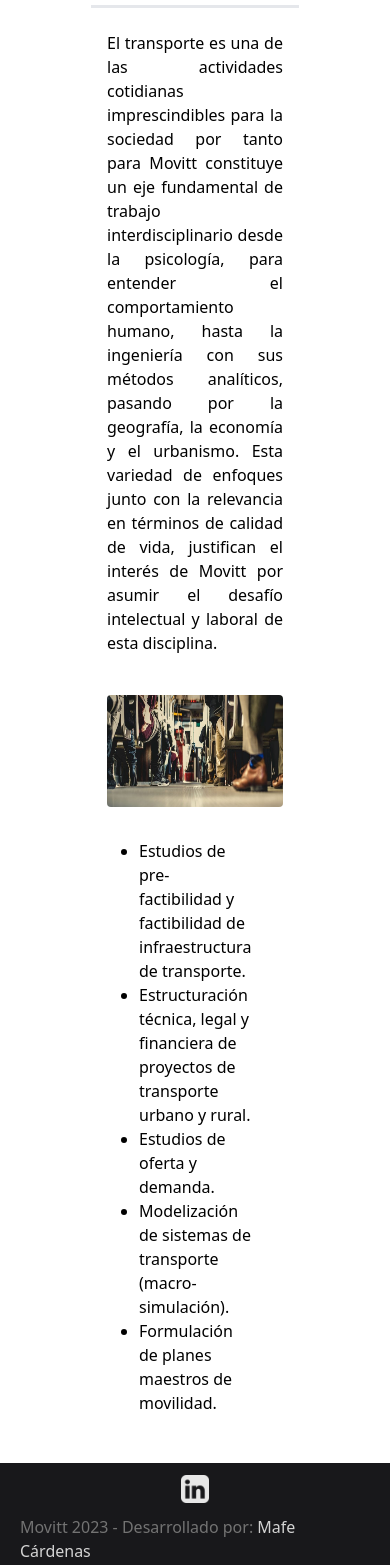
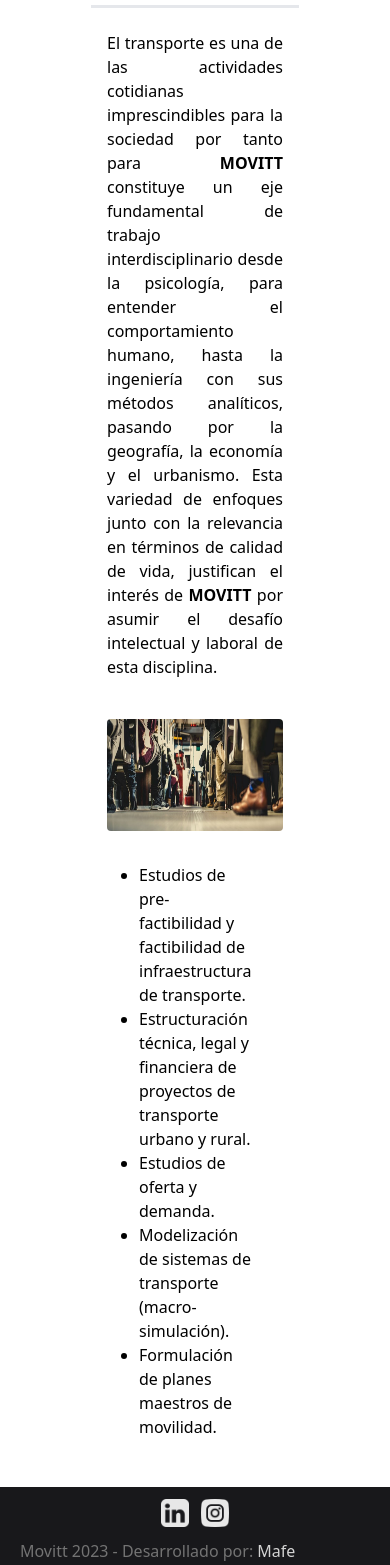
Before and after one commit to mariacardenas-1/movitt, a Next.js app: page /servicios in a window 390 px wide. Shown: the part 432-1997 px from the top of the page. Built offline with nearby package versions, Linux system fonts and the light colour scheme.

Commit message:
add instagram link on footer and fix mobile carousel on home page

```diff
--- a/components/barra-contacto.tsx
+++ b/components/barra-contacto.tsx
@@ -2,7 +2,7 @@
 
 export default function BarraContacto () {
     return (
-        <div className=" justify-center px-5 gap-2.5 desk:px-80 lg:px-40 flex flex-col lg:flex-row items-center lg:justify-between bg-movittBlue text-white max-w-full h-28 font-semibold text-base lg:text-xl">
+        <div className=" justify-center md:mt-48 desk:mt-40 2xl:mt-24 px-5 gap-2.5 desk:px-80 lg:px-40 flex flex-col lg:flex-row items-center lg:justify-between bg-movittBlue text-white max-w-full h-28 font-semibold text-base lg:text-xl">
             Un equipo profesional a su servicio
             <Link href='tel:%20+573003197386%20'>
                 <button className="p-2 font-saemibold hover:font-bold text-sm lg:text-lg rounded-lg border-2 border-gray-200 text-gray-200 hover:text-movittBlue hover:bg-white hover:border-white">
--- a/components/carrousel.tsx
+++ b/components/carrousel.tsx
@@ -10,7 +10,7 @@
 export default function Carrousel () {
     const imagenes = [fluvial, urbano, vias, infraestructura, transito, transporte]
     return (
-        <div className=" desk:mb-24 xl:mb-40 xl:h-80 2xl:h-96">
+        <div className=" desk:mb-24 xl:mb-40 xl:h-80 h-48 2xl:h-96">
             <Carousel className="xl:h-deskSlider md:h-96 h-48 p-0 bg-neutral-500">
                 {imagenes.map(photo =>(
                     <Image className='xl:h-deskSlider md:h-96 h-48' src={photo} alt='...' />
--- a/components/footer.tsx
+++ b/components/footer.tsx
@@ -1,4 +1,5 @@
 import linkedIn from '../public/assets/linkedinIcon.png'
+import instagramIcon from '../public/assets/instagramIcon.png'
 import Image from 'next/image'
 import Link from 'next/link'
 
@@ -6,13 +7,18 @@
   const date = new Date().getFullYear()
   return (
     <footer className="bg-zinc-900 h-24 text-white px-5 md:px-40 items-center lg:py-8 py-14 justify-center md:justify-between flex flex-col md:flex-row ">
-      <Link href='https://www.linkedin.com/in/movitt-sas-81137a171/' >
-        <Image src={linkedIn} alt='linkedIn' className='w-7 pb-3 md:pb-0 ' />
-      </Link>
+      <div className='flex gap-3'>
+        <Link target='_blank' href='https://www.linkedin.com/in/movitt-sas-81137a171/' >
+          <Image src={linkedIn} alt='linkedIn' className='w-7 pb-3 md:pb-0 ' />
+        </Link>
+        <Link target='_blank' href=' https://instagram.com/' >
+          <Image src={instagramIcon} alt='instagram' className='w-7 pb-3 md:pb-0 ' />
+        </Link>
+      </div>
       <div className='text-neutral-500'>
       Movitt {date} -
       Desarrollado por:&nbsp;
-        <Link href='https://www.linkedin.com/in/maria-fernanda-c%C3%A1rdenas-1-frontend/' className='text-neutral-300 hover:text-neutral-50'>
+        <Link target='_blank' href='https://www.linkedin.com/in/maria-fernanda-c%C3%A1rdenas-1-frontend/' className='text-neutral-300 hover:text-neutral-50'>
           Mafe Cárdenas
         </Link>
       </div>
--- a/pages/servicios.tsx
+++ b/pages/servicios.tsx
@@ -30,7 +30,7 @@
                                 icon={BusIcon}
                             >
                                 <p className="text-justify pb-10 ">
-                                    El transporte es una de las actividades cotidianas imprescindibles para la sociedad por tanto para Movitt constituye un eje fundamental de trabajo interdisciplinario desde la psicología, para entender el comportamiento humano, hasta la ingeniería con sus métodos analíticos, pasando por la geografía, la economía y el urbanismo. Esta variedad de enfoques junto con la relevancia en términos de calidad de vida, justifican el interés de Movitt por asumir el desafío intelectual y laboral de esta disciplina.
+                                    El transporte es una de las actividades cotidianas imprescindibles para la sociedad por tanto para <b>MOVITT</b> constituye un eje fundamental de trabajo interdisciplinario desde la psicología, para entender el comportamiento humano, hasta la ingeniería con sus métodos analíticos, pasando por la geografía, la economía y el urbanismo. Esta variedad de enfoques junto con la relevancia en términos de calidad de vida, justifican el interés de <b>MOVITT</b> por asumir el desafío intelectual y laboral de esta disciplina.
 
                                 </p>
                                 <Image src={transporte1} alt="trasnporte" className="h-28 rounded lg:h-80 " />
@@ -49,7 +49,7 @@
                                 icon={TransitoIcon}
                             >
                                 <p className="text-justify pb-10 ">
-                                    Como disciplina derivada de la ingeniería de transporte, Movitt brinda asesoría y consultoría en tránsito, seguridad vial y movilidad sostenible, solucionando los impactos generados, teniendo como premisa garantizar las mejores condiciones de operación.
+                                Como disciplina derivada de la ingeniería de transporte, <b>MOVITT</b> brinda asesoría y consultoría en tránsito, seguridad vial y movilidad sostenible, solucionando los impactos generados por el crecimiento del parque automotor, teniendo como premisa garantizar las mejores condiciones de operación.
 
                                 </p>
                                 <Image src={transito1} alt="tránsito" className="h-28 rounded lg:h-80" />
@@ -72,7 +72,7 @@
                                 icon={InfraestructuraIcon}
                             >
                                 <p className="text-justify pb-10 ">
-                                    El desarrollo territorial y económico de nuestro país va de la mano con la construcción y mantenimiento de infraestructura, por tanto Movitt centra su desempeño en la prestación de servicios de consultoría, diseños, gerencia de proyectos e interventoría de obras de infraestructura tanto vial como férrea.
+                                    El desarrollo territorial y económico de nuestro país va de la mano con la construcción y mantenimiento de infraestructura, por tanto <b>MOVITT</b> centra su desempeño en la prestación de servicios de consultoría, diseños, gerencia de proyectos e interventoría de obras de infraestructura tanto vial como férrea.
                                 </p>
                                 <Image src={infraestructura1} alt="infraestructura" className="h-28 rounded lg:h-80"
                                 />
```
Also changed, not shown: public/assets/instagramIcon.png (added).
